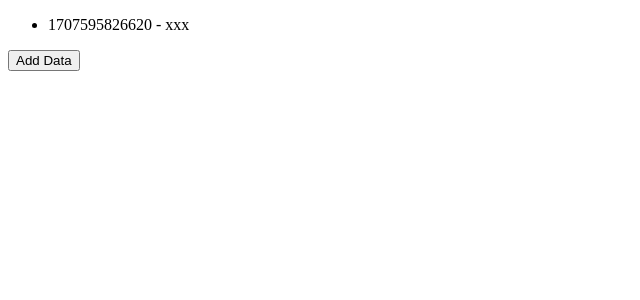
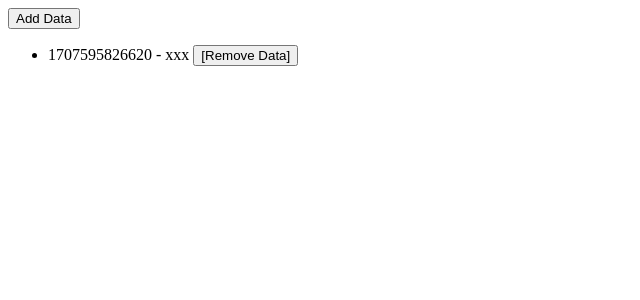
Before and after one commit to n9ti/score-basket, a Nuxt app: page / in a window 1280 px wide. Both pictures are taken after a click on the button "Add Data". Shown: the top 300 px of the page, without its empty margins (0-640 px from the left). Built offline with nearby package versions, Linux system fonts and the light colour scheme.

Commit message:
edit layout

```diff
--- a/app.vue
+++ b/app.vue
@@ -1,15 +1,17 @@
 <script setup lang="ts">
-const { players, addPlayer } = usePlayersStore()
+const { players, addPlayer, removePlayer } = usePlayersStore()
 </script>
 
 <template>
   <div>
+    <button @click="addPlayer({ id: Date.now(), name: 'xxx' })">Add Data</button>
     <ul>
       <li v-for="item in players" :key="item.id">
         {{ item.id }} - {{ item.name }}
+        <button @click="removePlayer(item.id)">[Remove Data]</button>
       </li>
     </ul>
-    <button @click="addPlayer({ id: Date.now(), name: 'xxx' })">Add Data</button>
-    <!-- <button @click="removePlayer(1)">Remove Data</button> -->
+
+
   </div>
 </template>
--- a/stores/players.ts
+++ b/stores/players.ts
@@ -18,6 +18,10 @@ export const usePlayersStore = defineStore("players", {
     addPlayer(player: Player) {
       this.players.push(player);
     },
+    removePlayer(id: number) {
+      const index = this.players.findIndex((key) => key.id === id);
+      this.players.splice(index, 1);
+    },
   },
   persist: true,
 });
```
